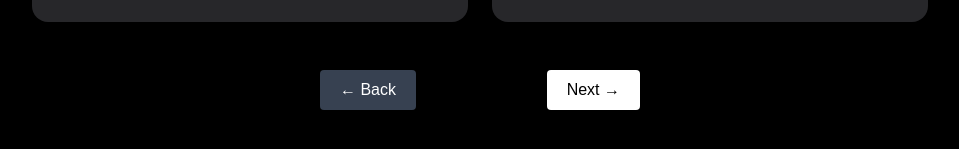
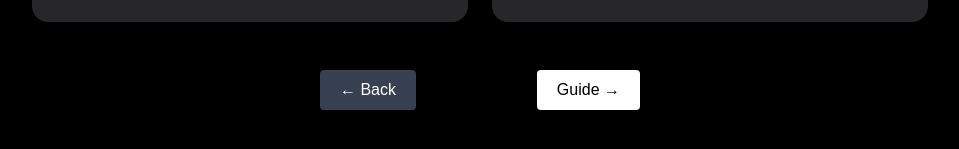
Before and after one commit to Heroness1/daycreed-inframe, a Next.js app: page /testing in a window 1280 px wide. Shown: the part 507-656 px from the top of the page, without its empty margins (160-1119 px from the left). Built offline with nearby package versions, Linux system fonts and the light colour scheme.

Commit message:
Update testing.js

```diff
--- a/pages/testing.js
+++ b/pages/testing.js
@@ -86,7 +86,7 @@ export default function Testing() {
           </a>
           <a href="/web3-intro">
             <button className="px-5 py-2 bg-white text-black rounded hover:bg-gray-200 transition flex items-center gap-2">
-              Next →
+              Guide →
             </button>
           </a>
         </div>
```
